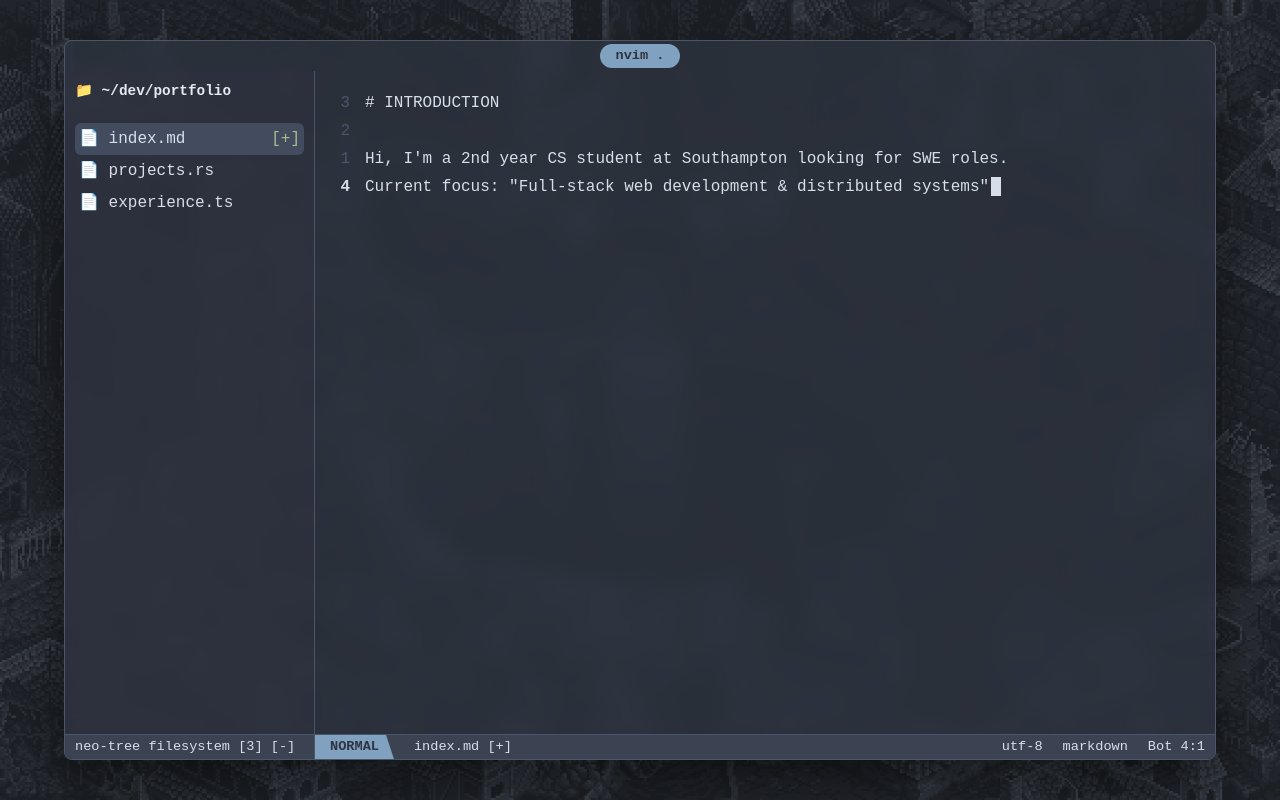
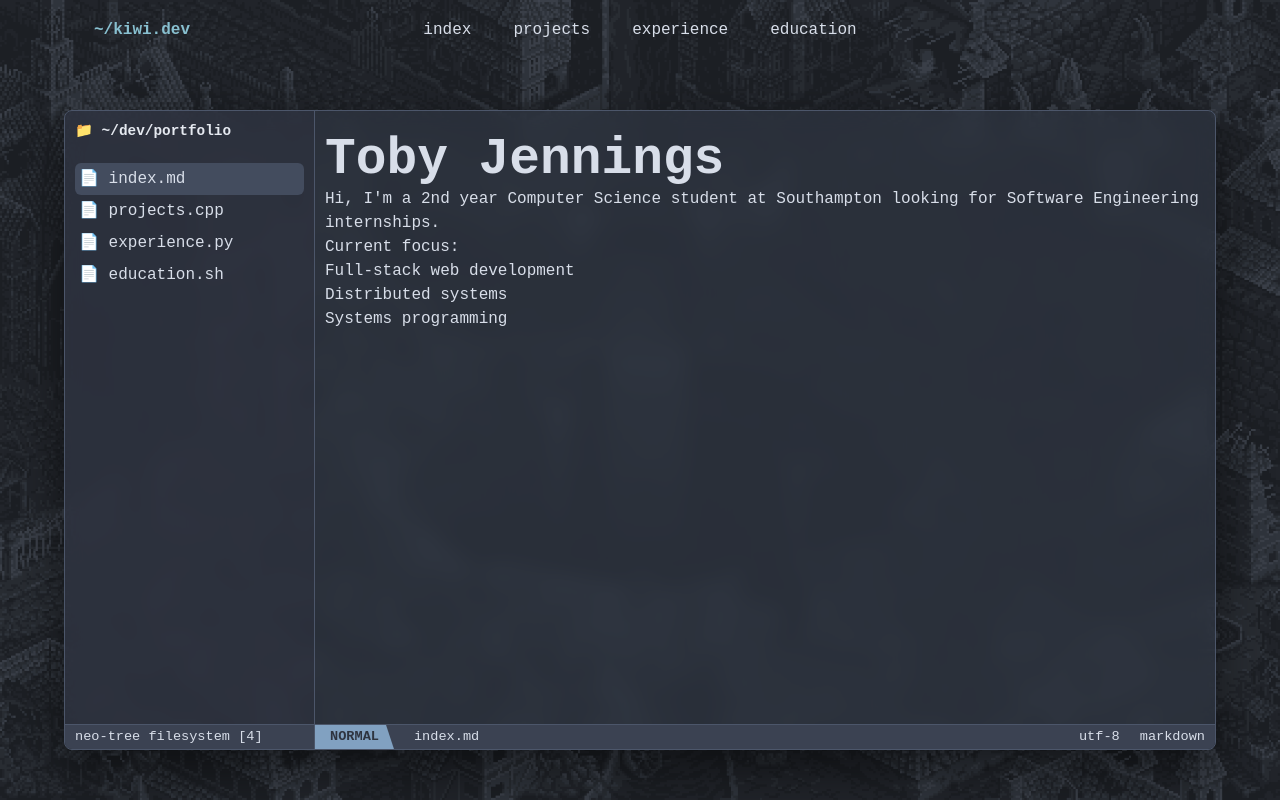
Before and after one commit to kiwifruit0/portfolio, a React (Vite) app: page / in a window 1280 px wide. Built offline with nearby package versions, Linux system fonts and the light colour scheme.

Commit message:
status bar working

```diff
--- a/src/App.css
+++ b/src/App.css
@@ -1,16 +1,16 @@
 /* Nord Color Palette */
 :root {
-  --nord0: #2e3440; /* Dark bg */
-  --nord1: #3b4252; /* Status bar bg */
-  --nord2: #434c5e; /* Selection */
-  --nord3: #4c566a; /* Comments / UI elements */
-  --nord4: #d8dee9; /* Main text */
-  --nord5: #e5e9f0; /* Lighter text */
-  --nord6: #eceff4; /* Lightest text */
-  --nord8: #88c0d0; /* Cyan */
-  --nord9: #81a1c1; /* Blue */
-  --nord11: #bf616a; /* Red */
-  --nord14: #a3be8c; /* Green */
+  --nord0: #2e3440;
+  --nord1: #3b4252;
+  --nord2: #434c5e;
+  --nord3: #4c566a;
+  --nord4: #d8dee9;
+  --nord5: #e5e9f0;
+  --nord6: #eceff4;
+  --nord8: #88c0d0;
+  --nord9: #81a1c1;
+  --nord11: #bf616a;
+  --nord14: #a3be8c;
 }
 
 * {
@@ -19,58 +19,91 @@
   padding: 0;
 }
 
+html, body, #root {
+  height: 100%;
+}
+
 body {
   background-color: #1a1b26;
   background-image: url('assets/nord-pixel.png');
   background-size: cover;
   background-position: center;
-  height: 100vh;
-  display: flex;
-  justify-content: center;
-  align-items: center;
+
   font-family: 'JetBrains Mono', monospace;
   color: var(--nord4);
-}
 
-/* main terminal container */
-.nvim-container {
-  width: 90vw;
-  height: 90vh;
-  background: rgba(46, 52, 64, 0.75);
-  backdrop-filter: blur(10px);
-  border: 1px solid var(--nord3);
-  border-radius: 8px;
-  display: flex;
-  flex-direction: column;
-  overflow: hidden;
-  box-shadow: 0 20px 50px rgba(0,0,0,0.5);
-}
-
-/* top tabline */
-.tabline {
-  height: 30px;
   display: flex;
   justify-content: center;
   align-items: center;
 }
 
-.tab {
-  background: var(--nord9);
-  color: var(--nord0);
-  padding: 2px 16px;
-  border-radius: 12px;
-  font-size: 0.85rem;
-  font-weight: bold;
+.app-container {
+  width: 100%;
+  height: 100%;
+  display: flex;
+  flex-direction: column;
 }
 
-/* main layout grid */
-.main-area {
-  display: flex;
-  flex: 1;
-  overflow: hidden;
+/* navbar styles */
+.navbar {
+  height: 60px;
+  flex-shrink: 0;
+
+  display: grid;
+  grid-template-columns: 1fr auto 1fr;
+  align-items: center;
+
+  padding: 0 30px;
+
 }
 
-/* neo-tree sidebar */
+.nav-logo {
+  font-weight: bold;
+  color: var(--nord8);
+}
+
+.nav-links {
+  display: flex;
+  gap: 18px;
+  justify-content: center;
+}
+
+.nav-link {
+  background: transparent;
+  border: none;
+  color: var(--nord4);
+  cursor: pointer;
+  font-family: inherit;
+  padding: 6px 12px;
+  border-radius: 6px;
+}
+
+.nav-link:hover {
+  background: var(--nord2);
+}
+
+/* neovim container styles */
+
+.nvim-container {
+  width: 90vw;
+  height: 80vh;
+
+  margin: auto;
+
+  display: flex;
+  overflow: hidden;
+
+  background: rgba(46, 52, 64, 0.75);
+  backdrop-filter: blur(10px);
+
+  border: 1px solid var(--nord3);
+  border-radius: 8px;
+
+  box-shadow: 0 20px 50px rgba(0,0,0,0.5);
+}
+
+/* neo tree sidebar styles */
+
 .sidebar {
   width: 250px;
   border-right: 1px solid var(--nord3);
@@ -90,6 +123,7 @@ body {
   flex: 1;
   padding: 10px;
   list-style: none;
+  overflow-y: auto;
 }
 
 .tree-item {
@@ -105,11 +139,13 @@ body {
   background: var(--nord2);
 }
 
-/* editor area */
+/* editor styles */
+
 .editor {
   flex: 1;
   display: flex;
   flex-direction: column;
+  min-height: 0;
 }
 
 .editor-content {
@@ -117,6 +153,8 @@ body {
   padding: 20px 10px;
   overflow-y: auto;
 }
+
+/* code line styles */
 
 .line {
   display: flex;
@@ -141,6 +179,8 @@ body {
 .code-keyword { color: var(--nord9); }
 .code-string { color: var(--nord14); }
 
+/* blinking cursor styles */
+
 .cursor {
   display: inline-block;
   width: 10px;
@@ -156,7 +196,8 @@ body {
   50% { opacity: 0; }
 }
 
-/* bottom status lines */
+/* status line styles */
+
 .status-line {
   height: 25px;
   background: var(--nord1);
@@ -164,16 +205,11 @@ body {
   justify-content: space-between;
   align-items: center;
   font-size: 0.85rem;
+  border-top: 1px solid var(--nord3);
 }
 
 .sidebar .status-line {
   padding: 0 10px;
-  border-top: 1px solid var(--nord3);
-  color: var(--nord4);
-}
-
-.editor .status-line {
-  border-top: 1px solid var(--nord3);
 }
 
 .status-left, .status-right {
--- a/src/App.jsx
+++ b/src/App.jsx
@@ -1,142 +1,65 @@
-import React, { useState } from 'react';
-import './App.css';
+import React, { useState } from "react";
+import "./App.css";
 
-const fileSystem = {
-  'index.md': {
-    name: 'index.md',
-    language: 'markdown',
-    content: [
-      '# INTRODUCTION',
-      '',
-      "Hi, I'm a 2nd year CS student at Southampton looking for SWE roles.",
-      'Current focus: "Full-stack web development & distributed systems"'
-    ]
+import Navbar from "./components/Navbar";
+import Sidebar from "./components/Sidebar";
+import Editor from "./components/Editor";
+
+import Home from "./pages/Home";
+import Projects from "./pages/Projects";
+import Experience from "./pages/Experience";
+import Education from "./pages/Education";
+
+const pages = {
+  "index.md": {
+    name: "index.md",
+    language: "markdown",
+    component: Home
   },
-  'projects.rs': {
-    name: 'projects.rs',
-    language: 'rust',
-    content: [
-      'fn main() {',
-      '    let projects = vec![',
-      '        "Neovim Portfolio Website",',
-      '        "Distributed Key-Value Store",',
-      '        "Machine Learning Pipeline",',
-      '    ];',
-      '    println!("{:#?}", projects);',
-      '}'
-    ]
+  "projects.cpp": {
+    name: "projects.cpp",
+    language: "c++",
+    component: Projects
   },
-  'experience.ts': {
-    name: 'experience.ts',
-    language: 'typescript',
-    content: [
-      'interface Role {',
-      '  company: string;',
-      '  title: string;',
-      '  techStack: string[];',
-      '}',
-      '',
-      'const internship: Role = {',
-      '  company: "Looking for 2026 Opportunities!",',
-      '  title: "Software Engineering Intern",',
-      '  techStack: ["React", "Node.js", "Python", "Go"]',
-      '};'
-    ]
+  "experience.py": {
+    name: "experience.py",
+    language: "python",
+    component: Experience
+  },
+  "education.sh": {
+    name: "education.sh",
+    language: "bash",
+    component: Education
   }
 };
 
 export default function App() {
-  // state to track which file is currently active
-  const [activeFileName, setActiveFileName] = useState('index.md');
-  const activeFile = fileSystem[activeFileName];
+  const [activeFileName, setActiveFileName] = useState("index.md");
+
+  const activePage = pages[activeFileName];
+  const ActiveComponent = activePage.component;
+  console.log(activePage);
 
   return (
-    <div className="nvim-container">
-      {/* top tabline */}
-      <div className="tabline">
-        <span className="tab">nvim .</span>
-      </div>
+    <div className="app-container">
 
-      <div className="main-area">
-        {/* left sidebar */}
+      <Navbar
+        pages={Object.keys(pages)}
+        onNavigate={setActiveFileName}
+      />
+
+      <div className="nvim-container">
         <Sidebar
-          files={Object.keys(fileSystem)}
+          files={Object.keys(pages)}
           activeFileName={activeFileName}
           onFileSelect={setActiveFileName}
         />
 
-        {/* right editor */}
-        <Editor file={activeFile} />
+        <Editor file={activePage}>
+          <ActiveComponent />
+        </Editor>
       </div>
+
     </div>
   );
 }
-
-// sub-components
-
-function Sidebar({ files, activeFileName, onFileSelect }) {
-  return (
-    <aside className="sidebar">
-      <div className="tree-header">
-        <span style={{ color: 'var(--nord14)' }}>📁</span> ~/dev/portfolio
-      </div>
-
-      <ul className="tree-content">
-        {files.map(fileName => (
-          <li
-            key={fileName}
-            className={`tree-item ${fileName === activeFileName ? 'active' : ''}`}
-            onClick={() => onFileSelect(fileName)}
-          >
-            <span>📄 {fileName}</span>
-            {fileName === activeFileName && <span style={{ color: 'var(--nord14)' }}>[+]</span>}
-          </li>
-        ))}
-      </ul>
-
-      <div className="status-line">
-        neo-tree filesystem [{files.length}] [-]
-      </div>
-    </aside>
-  );
-}
-
-function Editor({ file }) {
-  // cursor always on end line of file
-  const activeLineIndex = file.content.length - 1;
-
-  return (
-    <main className="editor">
-      <div className="editor-content">
-        {file.content.map((lineText, index) => {
-          const isActiveLine = index === activeLineIndex;
-
-          // relative line numbers
-          const displayLineNumber = isActiveLine ? index + 1 : Math.abs(activeLineIndex - index);
-
-          return (
-            <div key={index} className={`line ${isActiveLine ? 'active' : ''}`}>
-              <span className="line-number">{displayLineNumber}</span>
-              <span>
-                {lineText}
-                {isActiveLine && <span className="cursor"></span>}
-              </span>
-            </div>
-          );
-        })}
-      </div>
-
-      <div className="status-line">
-        <div className="status-left">
-          <div className="status-mode">NORMAL</div>
-          <div className="status-item">{file.name} [+]</div>
-        </div>
-        <div className="status-right">
-          <div className="status-item">utf-8</div>
-          <div className="status-item">{file.language}</div>
-          <div className="status-item">Bot {activeLineIndex + 1}:1</div>
-        </div>
-      </div>
-    </main>
-  );
-}
--- /dev/null
+++ b/src/components/Editor.jsx
@@ -0,0 +1,23 @@
+export default function Editor({ file, children }) {
+  return (
+    <main className="editor">
+
+      <div className="editor-content">
+        {children}
+      </div>
+
+      <div className="status-line">
+        <div className="status-left">
+          <div className="status-mode">NORMAL</div>
+          <div className="status-item">{file.name}</div>
+        </div>
+
+        <div className="status-right">
+          <div className="status-item">utf-8</div>
+          <div className="status-item">{file.language}</div>
+        </div>
+      </div>
+
+    </main>
+  );
+}
--- /dev/null
+++ b/src/components/Navbar.jsx
@@ -0,0 +1,23 @@
+export default function Navbar({ pages, onNavigate }) {
+  return (
+    <nav className="navbar">
+
+      <div className="nav-logo">
+        ~/kiwi.dev
+      </div>
+
+      <div className="nav-links">
+        {pages.map(page => (
+          <button
+            key={page}
+            onClick={() => onNavigate(page)}
+            className="nav-link"
+          >
+            {page.replace(/\..+$/, "")}
+          </button>
+        ))}
+      </div>
+
+    </nav>
+  );
+}
--- /dev/null
+++ b/src/components/Sidebar.jsx
@@ -0,0 +1,27 @@
+export default function Sidebar({ files, activeFileName, onFileSelect }) {
+  return (
+    <aside className="sidebar">
+
+      <div className="tree-header">
+        📁 ~/dev/portfolio
+      </div>
+
+      <ul className="tree-content">
+        {files.map(file => (
+          <li
+            key={file}
+            className={`tree-item ${file === activeFileName ? "active" : ""}`}
+            onClick={() => onFileSelect(file)}
+          >
+            📄 {file}
+          </li>
+        ))}
+      </ul>
+
+      <div className="status-line">
+        neo-tree filesystem [{files.length}]
+      </div>
+
+    </aside>
+  );
+}
--- /dev/null
+++ b/src/pages/Education.jsx
@@ -0,0 +1,22 @@
+export default function Education() {
+  return (
+    <div className="page">
+      <div className="bang">
+        <p>#!/bin/sh</p>
+      </div>
+
+      <h1>Projects</h1>
+
+      <div className="project">
+        <h3>Neovim Portfolio</h3>
+        <p>Developer portfolio inspired by Neovim UI.</p>
+      </div>
+
+      <div className="project">
+        <h3>Distributed Key Value Store</h3>
+        <p>Built with Go and Raft consensus.</p>
+      </div>
+
+    </div>
+  );
+}
--- /dev/null
+++ b/src/pages/Experience.jsx
@@ -0,0 +1,19 @@
+export default function Experience() {
+  return (
+    <div className="page">
+
+      <h1>Projects</h1>
+
+      <div className="project">
+        <h3>Neovim Portfolio</h3>
+        <p>Developer portfolio inspired by Neovim UI.</p>
+      </div>
+
+      <div className="project">
+        <h3>Distributed Key Value Store</h3>
+        <p>Built with Go and Raft consensus.</p>
+      </div>
+
+    </div>
+  );
+}
--- /dev/null
+++ b/src/pages/Home.jsx
@@ -0,0 +1,24 @@
+export default function Home() {
+  return (
+    <div className="page">
+
+      <h1>Toby Jennings</h1>
+
+      <p>
+        Hi, I'm a 2nd year Computer Science student at Southampton
+        looking for Software Engineering internships.
+      </p>
+
+      <p>
+        Current focus:
+      </p>
+
+      <ul>
+        <li>Full-stack web development</li>
+        <li>Distributed systems</li>
+        <li>Systems programming</li>
+      </ul>
+
+    </div>
+  );
+}
--- /dev/null
+++ b/src/pages/Projects.jsx
@@ -0,0 +1,19 @@
+export default function Projects() {
+  return (
+    <div className="page">
+
+      <h1>Projects</h1>
+
+      <div className="project">
+        <h3>Neovim Portfolio</h3>
+        <p>Developer portfolio inspired by Neovim UI.</p>
+      </div>
+
+      <div className="project">
+        <h3>Distributed Key Value Store</h3>
+        <p>Built with Go and Raft consensus.</p>
+      </div>
+
+    </div>
+  );
+}
```
